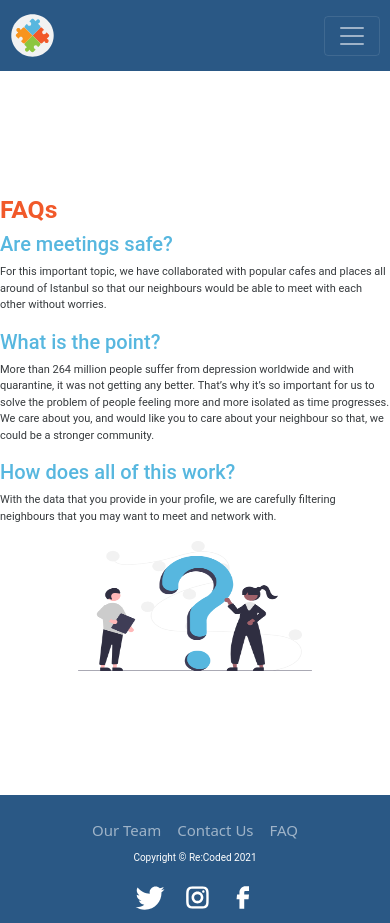
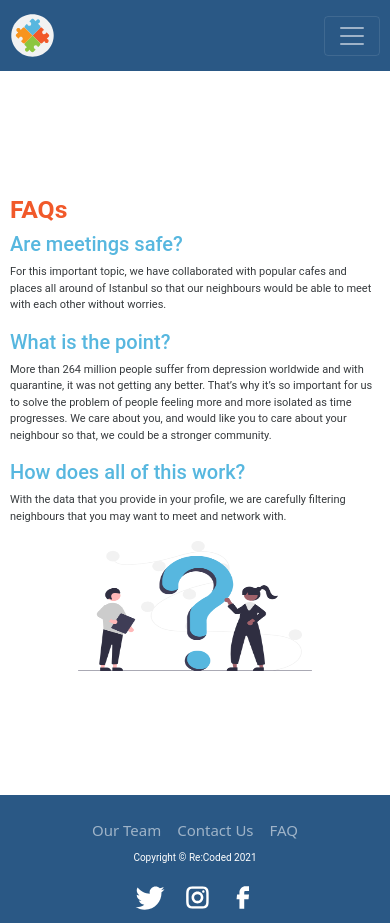
Before and after one commit to ReCoded-Org/capstone-turkey-love-thy-neighbour, a React (Create React App) app: page /faq in a window 390 px wide. Built offline with nearby package versions, Linux system fonts and the light colour scheme; no server answers.

Commit message:
Indent the text in the faq page horizontally by 10 px whenever the screen width is smaller than 576px

```diff
--- a/src/components/FAQContent/index.scss
+++ b/src/components/FAQContent/index.scss
@@ -40,6 +40,12 @@
         }
       }
     }
+
+    & > div:first-child {
+      @media screen and (max-width: 575px) {
+        padding: 0 10px !important;
+      }
+    }
   }
 }
 
```
